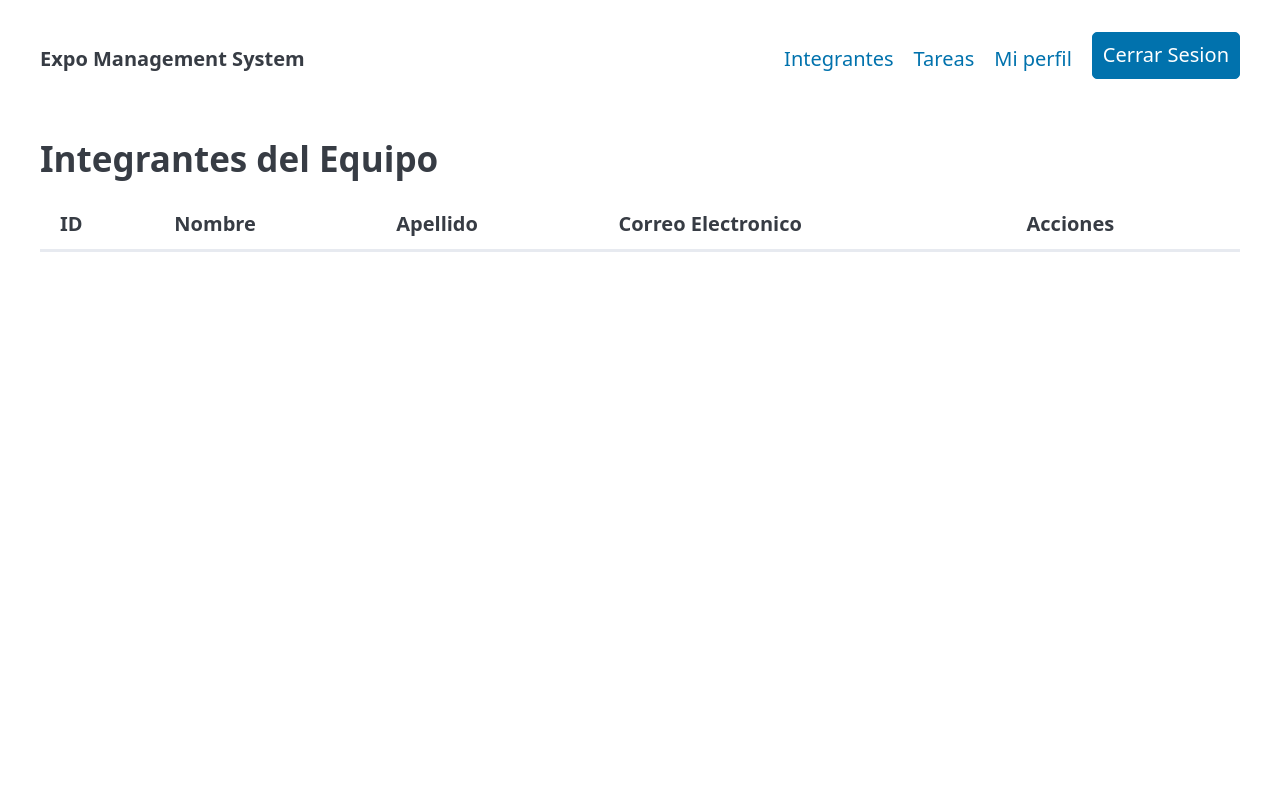
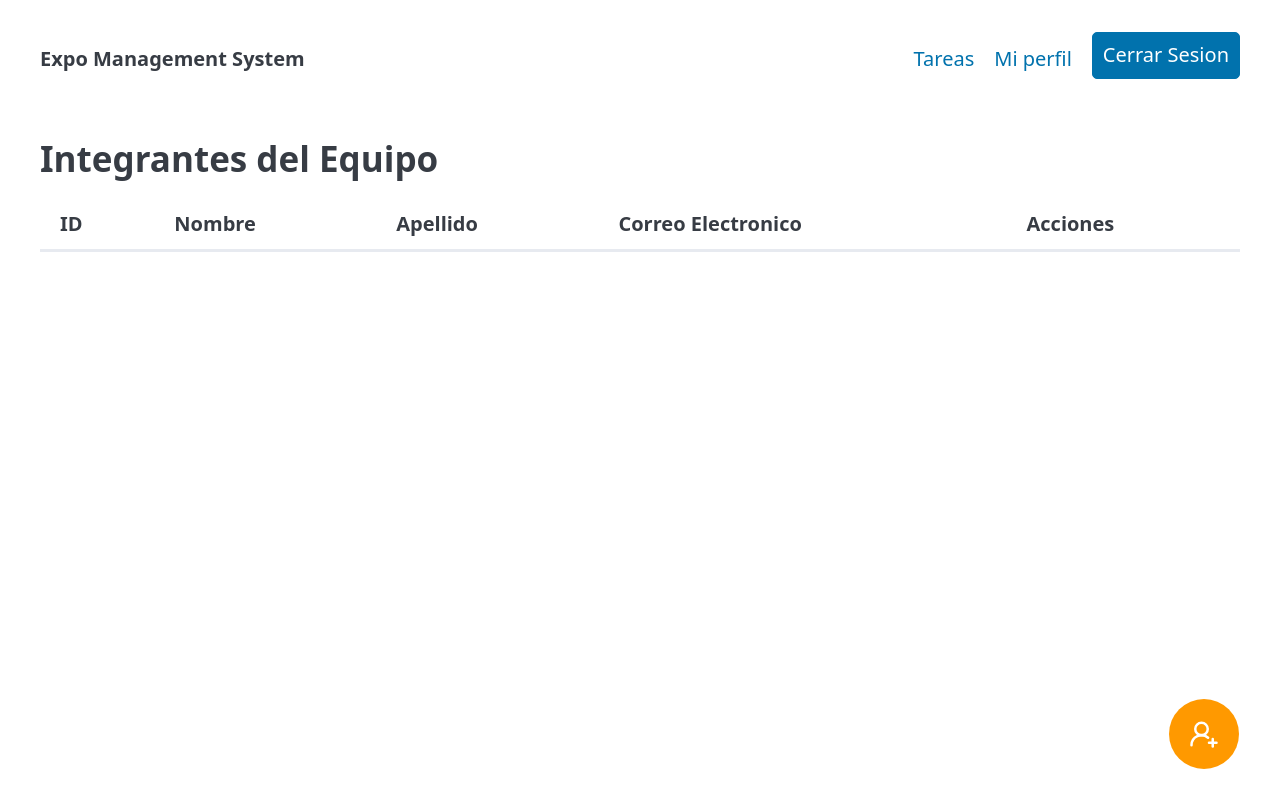
Before and after one commit to DioGiorno08/CrudWeb, a plain HTML site: page index.html in a window 1280 px wide. Drawn offline with nearby package versions, Linux system fonts and the light colour scheme; no server answers.

Commit message:
Botón de agregar diseñado

```diff
--- a/CSS/style.css
+++ b/CSS/style.css
@@ -0,0 +1,45 @@
+.add-button{
+     position: fixed;/*El boton queda flotante encima del contenido */
+
+     bottom: 30px; /*Desde abajo*/
+
+     right: 40px;
+
+     background-color: rgb(255, 153, 0); /*Color del icono*/
+
+     border-radius: 50px;
+
+     width: 70px;
+     height: 70px; /* tamaño del boton para que quede simtetrico*/
+
+     border: none;/*Quitar borde por defecto */
+
+     box-shadow: 0 4px 10px rgba(255, 255, 255, 0.5);/*sombra del boton*/
+
+     display: flex; /*Activamos Flexbox*/
+
+     justify-content: center; /*Alineacion horizontal*/
+
+     align-items: center; /*Alineacion vertical*/
+
+     z-index: 1001; /*Para que el bonton quede encima de todo*/
+
+     transition: transform 0.4s; /*Duracion de la animacion*/
+
+
+
+}
+
+.add-button:hover{
+    transform: scale(1.2);
+}
+
+
+.tabla-scroll{
+    overflow: auto; /*scroll horizontal*/
+}
+
+
+button{
+    margin: 1px; /*Separacion entre los botones*/
+}
--- a/index.html
+++ b/index.html
@@ -7,6 +7,7 @@
     <title>Sistema de Getion de Equipo Expo</title>
 
     <link rel="stylesheet" href="https://cdn.jsdelivr.net/npm/@picocss/pico@2/css/pico.min.css">
+    <link rel="stylesheet" href="CSS/style.css">
 </head>
 
 <body>
@@ -18,7 +19,7 @@
             </ul>
 
             <ul>
-                <li><a href="#">Integrantes</a></li>
+
                 <li><a href="#">Tareas</a></li>
                 <li><a href="#">Mi perfil</a></li>
                 <li><a href="#" role="button">Cerrar Sesion</a></li>
@@ -32,6 +33,7 @@
     <main class="container">
         <h2>Integrantes del Equipo</h2>
 
+        <div>
             <table id="tabla" class="overflow-auto">
                 <thead>
                     <!--"tr" - table row - Fila-->
@@ -47,7 +49,15 @@
                     <!-- Aqui van los registros que vien por la API-->
                 </tbody>
             </table>
+
+        </div>
+
+
     </main>
+<button id="btnAgregar" class="add-button">
+    <svg xmlns="http://www.w3.org/2000/svg" width="32" height="32" viewBox="0 0 24 24" fill="none" stroke="currentColor" stroke-width="2" stroke-linecap="round" stroke-linejoin="round" class="lucide lucide-user-round-plus-icon lucide-user-round-plus"><path d="M2 21a8 8 0 0 1 13.292-6"/><circle cx="10" cy="8" r="5"/><path d="M19 16v6"/><path d="M22 19h-6"/></svg>
+</button>
+
     <script src="js/script.js"></script>
 </body>
 
```
Lines whose indentation alone changed are shown as unchanged.
